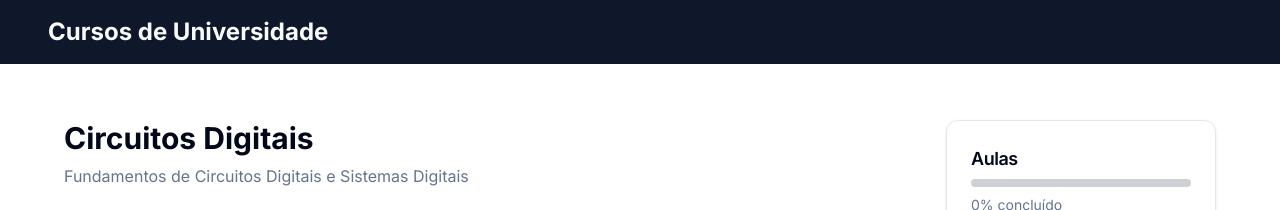
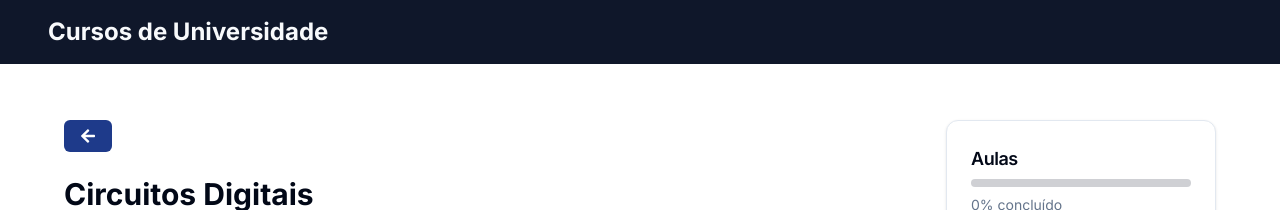
Before and after one commit to fabiobrasileiroo/universidade, a Next.js app: page /curso/1 in a window 1280 px wide. Shown: the top 210 px of the page. Built offline with nearby package versions, Linux system fonts and the light colour scheme; grey boxes are pictures that could not be loaded.

Commit message:
add botão voltar na pagina do curso

```diff
--- a/components/course-page.tsx
+++ b/components/course-page.tsx
@@ -9,6 +9,8 @@ import { VideoPlayer } from "@/components/video-player"
 import { VideoList } from "@/components/video-list"
 import { useCourseProgress } from "@/components/course-progress"
 import type { Course } from "@/types/course"
+import Link from "next/link"
+import { FaArrowLeft } from "react-icons/fa"
 
 const coursesData: Record<string, Course> = {
   "1": {
@@ -731,6 +733,12 @@ export function CoursePage({ id }: { id: string }) {
       <div className="grid grid-cols-1 lg:grid-cols-12 gap-6">
         <div className="lg:col-span-9">
           <div className="space-y-6">
+          <Link href="/" passHref>
+
+                <button className="px-4 py-2 text-white bg-blue-900 rounded-md hover:bg-blue-700 focus:outline-none">
+                <FaArrowLeft />
+                </button>
+              </Link>
             <div>
               <h1 className="text-3xl font-bold mb-2">{courseData.title}</h1>
               <p className="text-muted-foreground">{courseData.description}</p>
--- a/package.json
+++ b/package.json
@@ -19,6 +19,7 @@
     "next": "14.2.16",
     "react": "^18",
     "react-dom": "^18",
+    "react-icons": "^5.4.0",
     "reactflow": "^11.11.4",
     "tailwind-merge": "^2.6.0",
     "tailwindcss-animate": "^1.0.7"
```
Also changed, not shown: 1 other file (tests, documents, lock files or other folders).
